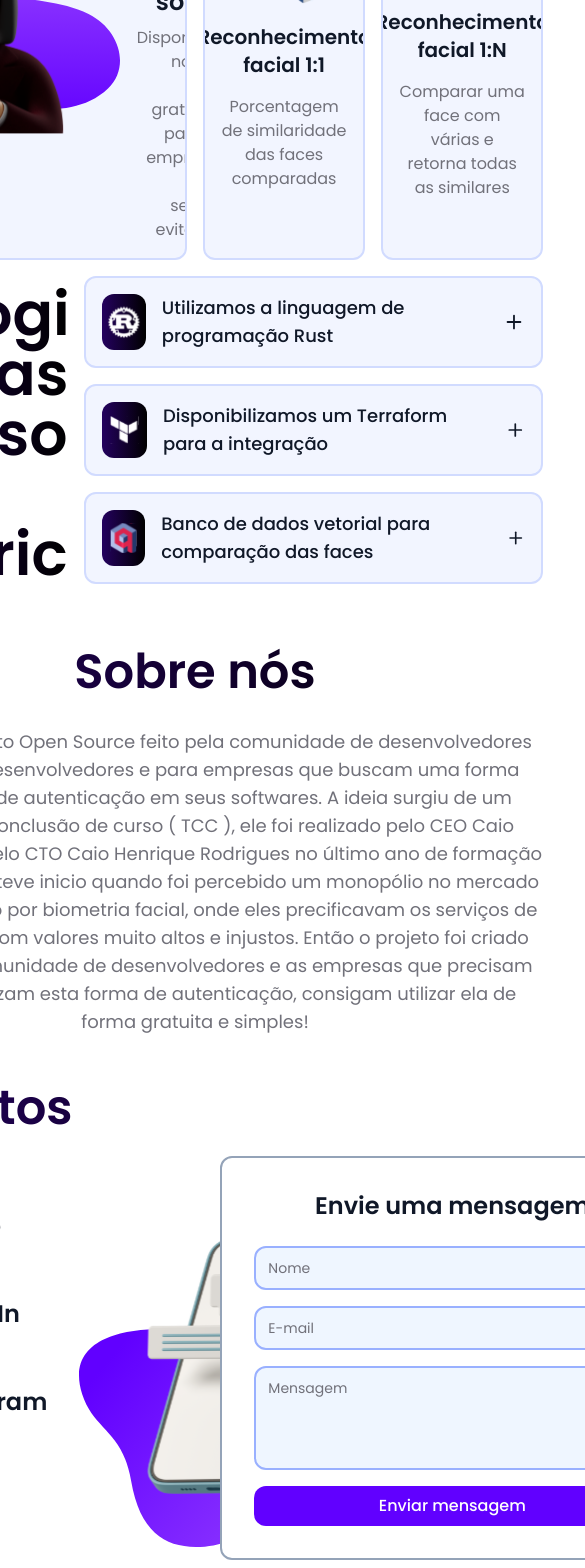
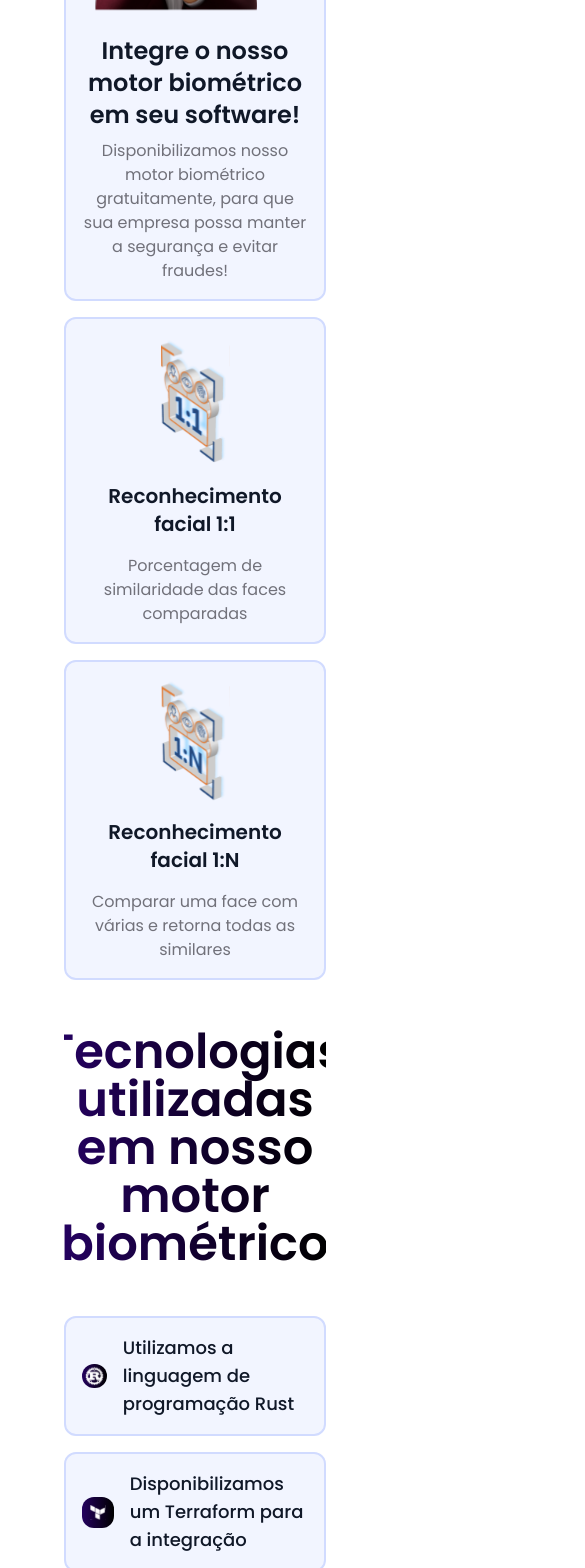
Before and after one commit to caiorodrigues10/Project-2C-web, a Next.js app: page /home in a window 390 px wide. Shown: the part 320-1888 px from the top of the page, 585 px wide, since content can reach past the window. Built offline with nearby package versions, Linux system fonts and the light colour scheme.

Commit message:
Feat: Create responsive desing

```diff
--- a/src/app/(auth)/login/page.tsx
+++ b/src/app/(auth)/login/page.tsx
@@ -5,11 +5,12 @@ import { ModalSendEmail } from "@/components/page/forgotPassword/ModalSendEmail"
 import { TextInput } from "@/components/TextInput";
 import { TimerProvider } from "@/context/TimerContext";
 import { LockKeyhole, Mail } from "lucide-react";
+import Image from "next/image";
 import Link from "next/link";
 
 export default function LoginPage() {
   return (
-    <>
+    <div className="w-1/2 max-lg:w-full flex px-20 max-lg:px-6">
       <p className="text-sm justify-end absolute top-10 right-10 flex gap-1 items-center">
         Não possuí uma conta?{" "}
         <Link href="/signIn" className="link">
@@ -17,9 +18,21 @@ export default function LoginPage() {
         </Link>
       </p>
 
-      <form className="flex justify-center items-center w-1/2">
-        <div className="flex flex-col gap-6 w-1/2 max-w-[400px]">
-          <h1 className="font-semibold text-3xl mb-2">Login</h1>
+      <form className="flex justify-center items-center w-full flex-col gap-6">
+        <Image
+          src={"/logo-with-bg.svg"}
+          alt="Logo Project 2C"
+          width={100}
+          height={300}
+          className="max-lg:block hidden"
+        />
+        <div className="flex flex-col gap-6 w-full max-w-[400px]">
+          <h1 className="font-semibold text-3xl mb-2 max-lg:mb-0 max-lg:text-center">
+            Login
+          </h1>
+          <p className="text-[#61677D] max-lg:block hidden text-center mb-2">
+            Bem-vindo! Comece sua jornada agora com nosso motor biométrico!
+          </p>
           <TextInput.Root>
             <TextInput.Content>
               <TextInput.Icon>
@@ -51,6 +64,6 @@ export default function LoginPage() {
           </ClientOnly>
         </div>
       </form>
-    </>
+    </div>
   );
 }
--- a/src/app/(auth)/signIn/page.tsx
+++ b/src/app/(auth)/signIn/page.tsx
@@ -9,14 +9,14 @@ import Link from "next/link";
 export default function SignInPage() {
   return (
     <div className="w-1/2 max-lg:w-full flex px-20 max-lg:px-6">
-      <p className="text-sm justify-end absolute top-10 right-10 flex gap-1 items-center">
+      <p className="text-sm justify-end absolute top-10 right-10 flex gap-1 items-center ">
         Já possuí uma conta?{" "}
         <Link href="/login" className="link">
           Entrar
         </Link>
       </p>
 
-      <form className="flex justify-center items-center w-full flex-col gap-6">
+      <form className="flex justify-center items-center w-full flex-col gap-6 max-lg:pt-32 max-lg:pb-16">
         <Image
           src={"/logo-with-bg.svg"}
           alt="Logo Project 2C"
--- a/src/app/(root)/home/page.tsx
+++ b/src/app/(root)/home/page.tsx
@@ -26,36 +26,36 @@ export default function HomePage() {
     card.style.setProperty("--y", `${y}px`);
   };
 
-  // useEffect(() => {
-  //   const cards = document.querySelectorAll(".card");
-  //   cards.forEach((card) => {
-  //     card.addEventListener("mousemove", handleMouseMove);
-  //   });
+  useEffect(() => {
+    const cards = document.querySelectorAll(".card");
+    cards.forEach((card) => {
+      card.addEventListener("mousemove", handleMouseMove);
+    });
 
-  //   return () => {
-  //     cards.forEach((card) => {
-  //       card.removeEventListener("mousemove", handleMouseMove);
-  //     });
-  //   };
-  // }, []);
+    return () => {
+      cards.forEach((card) => {
+        card.removeEventListener("mousemove", handleMouseMove);
+      });
+    };
+  }, []);
 
   return (
     <div className="flex flex-col gap-12">
       <div className="grid grid-cols-12 gap-4">
-        <Card className="card flex gap-4 p-6 col-span-6 !bg-[#F2F5FF] !border-[#D1DBFF] items-center">
+        <Card className="card flex max-sm:flex-col gap-4 p-6 col-span-6 max-xl:col-span-12 !bg-[#F2F5FF] !border-[#D1DBFF] items-center">
           <Image alt="" src="/user-1.svg" width={256} height={200} />
           <div className="flex flex-col gap-2">
-            <h1 className="font-semibold text-2xl text-end">
+            <h1 className="font-semibold text-2xl text-end max-sm:text-center">
               Integre o nosso motor biométrico em seu software!
             </h1>
-            <p className="text-end text-md text-zinc-500">
+            <p className="text-end text-md text-zinc-500 max-sm:text-center">
               Disponibilizamos nosso motor biométrico gratuitamente, para que
               sua empresa possa manter a segurança e evitar fraudes!
             </p>
           </div>
         </Card>
 
-        <Card className="card flex flex-col gap-4 items-center justify-center p-6 col-span-3 !bg-[#F2F5FF] !border-[#D1DBFF]">
+        <Card className="card flex flex-col gap-4 items-center justify-center p-6 col-span-3 max-xl:col-span-6 max-sm:col-span-12 !bg-[#F2F5FF] !border-[#D1DBFF]">
           <Image alt="" src="/1-1.svg" width={70} height={200} />
 
           <h1 className="font-semibold text-xl text-center">
@@ -66,7 +66,7 @@ export default function HomePage() {
           </p>
         </Card>
 
-        <Card className="card flex flex-col gap-4 items-center justify-center p-6 col-span-3 !bg-[#F2F5FF] !border-[#D1DBFF]">
+        <Card className="card flex flex-col gap-4 items-center justify-center p-6 col-span-3 max-xl:col-span-6 max-sm:col-span-12 !bg-[#F2F5FF] !border-[#D1DBFF]">
           <Image alt="" src="/1-n.svg" width={70} height={200} />
           <h1 className="font-semibold text-xl text-center">
             Reconhecimento facial 1:N
@@ -79,25 +79,25 @@ export default function HomePage() {
         <motion.p
           initial={{ x: "-40%", opacity: 0 }}
           animate={{ x: 0, opacity: 1 }}
-          className="text-6xl font-semibold bg-gradient-to-r from-[#24015F] to-black text-transparent bg-clip-text p-2 col-span-4 w-full h-full justify-center flex items-center"
+          className="text-6xl max-xl:text-5xl max-lg:text-center max-lg:px-0 max-lg:py-8 max-lg:col-span-12 font-semibold bg-gradient-to-r from-[#24015F] to-black text-transparent bg-clip-text p-2 col-span-4 max-xl:col-span-6 w-full h-full justify-center flex items-center"
         >
           Tecnologias utilizadas em nosso motor biométrico
         </motion.p>
-        <div className="flex flex-col gap-4 col-span-8">
+        <div className="flex flex-col gap-4 col-span-8 max-xl:col-span-6 max-lg:col-span-12">
           <Card className="w-full button-info-plus flex gap-4 items-center justify-between p-6 col-span-3 !bg-[#F2F5FF] !border-[#D1DBFF]">
-            <div className="flex gap-4 items-center">
-              <div className="flex items-center justify-center w-[56px] h-[56px] bg-gradient-to-r from-[#24015F] to-black rounded-xl">
+            <div className="flex gap-4 items-center w-full">
+              <div className="flex items-center justify-center w-[56px] bg-gradient-to-r from-[#24015F] to-black rounded-xl">
                 <Image src={"/rust.svg"} alt="Rust" width={56} height={56} />
               </div>
               <p className="text-lg font-medium">
                 Utilizamos a linguagem de programação Rust
               </p>
             </div>
-            <Plus size={28} />
+            <Plus size={28} className="max-sm:hidden" />
           </Card>
           <Card className="w-full button-info-plus flex gap-4 items-center justify-between p-6 col-span-3 !bg-[#F2F5FF] !border-[#D1DBFF]">
             <div className="flex gap-4 items-center">
-              <div className="flex items-center justify-center w-[56px] h-[56px] p-2 bg-gradient-to-r from-[#24015F] to-black rounded-xl">
+              <div className="flex items-center justify-center w-[56px] p-2 bg-gradient-to-r from-[#24015F] to-black rounded-xl">
                 <Image
                   src={"/terra-form.svg"}
                   alt="Rust"
@@ -109,18 +109,18 @@ export default function HomePage() {
                 Disponibilizamos um Terraform para a integração
               </p>
             </div>
-            <Plus size={28} />
+            <Plus size={28} className="max-sm:hidden" />
           </Card>
           <Card className="w-full button-info-plus flex gap-4 items-center justify-between p-6 col-span-3 !bg-[#F2F5FF] !border-[#D1DBFF]">
             <div className="flex gap-4 items-center">
-              <div className="flex items-center justify-center w-[56px] h-[56px] p-2 bg-gradient-to-r from-[#24015F] to-black rounded-xl">
+              <div className="flex items-center justify-center w-[56px] p-2 bg-gradient-to-r from-[#24015F] to-black rounded-xl">
                 <Image src={"/qdrant.svg"} alt="Rust" width={32} height={32} />
               </div>
               <p className="text-lg font-medium">
                 Banco de dados vetorial para comparação das faces
               </p>
             </div>
-            <Plus size={28} />
+            <Plus size={28} className="max-sm:hidden" />
           </Card>
         </div>
       </div>
@@ -146,10 +146,10 @@ export default function HomePage() {
       </div>
 
       <div className="flex justify-center w-full flex-col gap-6">
-        <h1 className="text-5xl font-semibold bg-gradient-to-r from-[#24015F] to-black text-transparent bg-clip-text col-span-4 w-full h-full">
+        <h1 className="text-5xl max-lg:text-center max-lg:mb-8 font-semibold bg-gradient-to-r from-[#24015F] to-black text-transparent bg-clip-text col-span-4 w-full h-full">
           Contatos
         </h1>
-        <div className="flex items-center justify-between relative">
+        <div className="flex items-center justify-between relative max-md:flex-col max-md:gap-8">
           <div className="flex flex-col gap-8">
             <div className="flex gap-4 items-center">
               <div className="flex h-14 w-14 bg-gradient-to-b from-black to-[#4f00d6] text-white justify-center items-center rounded-2xl">
@@ -213,10 +213,10 @@ export default function HomePage() {
             alt=""
             width={350}
             height={100}
-            className="-mr-[30%] mt-16"
+            className="-mr-[30%] mt-16 max-lg:hidden"
           />
 
-          <Card className="flex flex-col gap-6 !p-8 min-w-[464px]">
+          <Card className="flex flex-col gap-6 !p-8 min-w-[464px] max-md:min-w-full">
             <h1 className="text-2xl text-center font-semibold">
               Envie uma mensagem
             </h1>
@@ -245,7 +245,7 @@ export default function HomePage() {
             alt=""
             width={150}
             height={100}
-            className="absolute -z-10 -right-[8%] mt-[30%]"
+            className="absolute -z-10 -right-[8%] mt-[30%] max-md:hidden"
           />
         </div>
       </div>
--- a/src/app/globals.css
+++ b/src/app/globals.css
@@ -29,7 +29,6 @@ input:-webkit-autofill:active {
 
 .card {
     position: relative;
-    overflow: hidden;
     transition: transform 0.2s;
     cursor: default;
 }
--- a/src/components/page/forgotPassword/ModalSendEmail.tsx
+++ b/src/components/page/forgotPassword/ModalSendEmail.tsx
@@ -16,7 +16,12 @@ export function ModalSendEmail() {
         Esqueceu sua senha?
       </button>
 
-      <Modal.Root title="Recuperar senha" isOpen={isOpen} onClose={onClose}>
+      <Modal.Root
+        title="Recuperar senha"
+        isOpen={isOpen}
+        onClose={onClose}
+        className="max-lg:min-w-[400px]"
+      >
         <form>
           <Modal.Body>
             <TextInput.Root>
```
Also changed, not shown: src/components/Footer/index.tsx (+24 -17 lines), src/app/(root)/dashboard/page.tsx (added).
